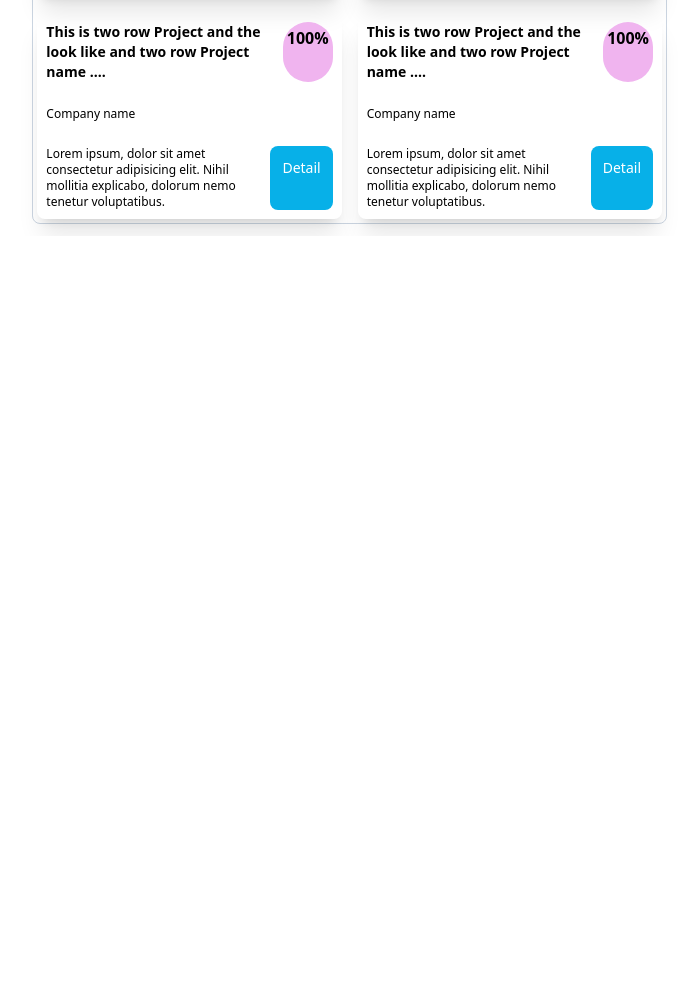
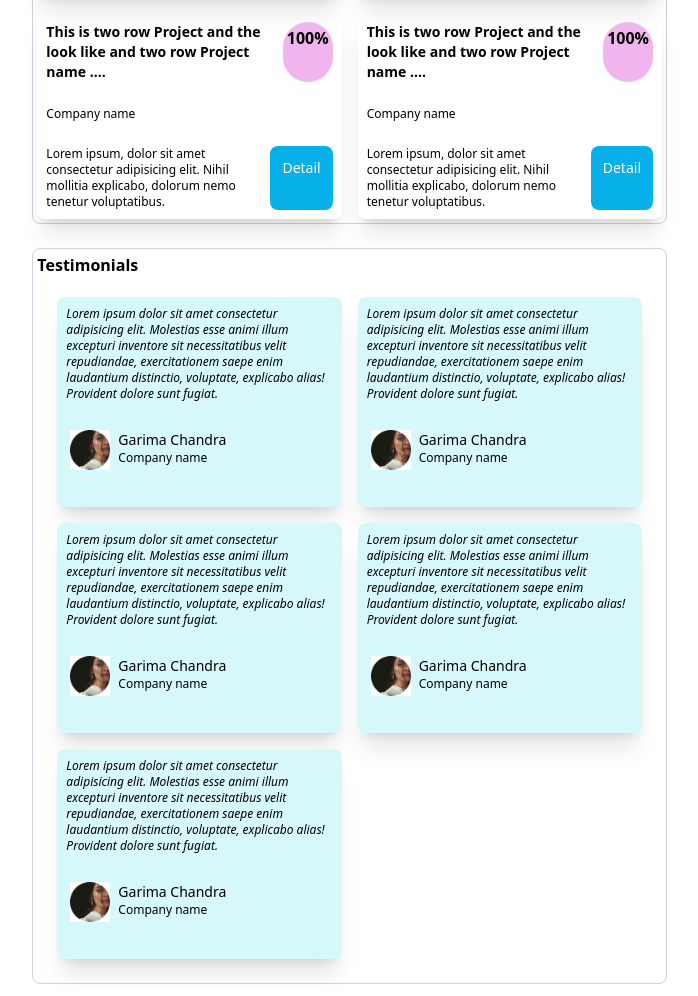
Before and after one commit to elyor-doniyorov/profile-page-tailwindcss-, a website: page index.html in a window 1280 px wide. Shown: the part 1208-2204 px from the top of the page, without its empty margins (449-1147 px from the left). Before the commit the page ends 1444 px from the top, so only its background shows below. Drawn offline with Linux system fonts and the light colour scheme.

Commit message:
Create Testimonials section

```diff
--- a/index.html
+++ b/index.html
@@ -248,5 +248,76 @@
     </div>
   </div>
   </section>
+
+
+  <section class="relative container flex mx-auto p-3 justify-between">
+    <div class="w-1/6"></div>
+    <div class="w-4/6 border border-slate-300 rounded-lg p-1">
+      <p class="font-semibold">Testimonials</p>
+      <div class="grid grid-rows-3 grid-flow-col gap-4 p-5">
+        <div class="flex-col bg-veryLightCyan border border-transparent rounded-lg shadow-xl p-2">
+          <p class="text-xs italic">Lorem ipsum dolor sit amet consectetur adipisicing elit. Molestias esse animi illum excepturi inventore sit necessitatibus velit repudiandae, exercitationem saepe enim laudantium distinctio, voluptate, explicabo alias! Provident dolore sunt fugiat.</p>
+          <br>
+          <div class="flex">
+            <img src="img/girl.jpg" alt="girl" class="w-10 m-1">
+            <div class="flex-col m-1">
+              <p class="text-sm">Garima Chandra</p>
+              <p class="text-xs">Company name</p>
+            </div>
+          </div>
+          <br>
+        </div>
+        <div class="flex-col bg-veryLightCyan border border-transparent rounded-lg shadow-xl p-2">
+          <p class="text-xs italic">Lorem ipsum dolor sit amet consectetur adipisicing elit. Molestias esse animi illum excepturi inventore sit necessitatibus velit repudiandae, exercitationem saepe enim laudantium distinctio, voluptate, explicabo alias! Provident dolore sunt fugiat.</p>
+          <br>
+          <div class="flex">
+            <img src="img/girl.jpg" alt="girl" class="w-10 m-1">
+            <div class="flex-col m-1">
+              <p class="text-sm">Garima Chandra</p>
+              <p class="text-xs">Company name</p>
+            </div>
+          </div>
+          <br>
+        </div>
+        <div class="flex-col bg-veryLightCyan border border-transparent rounded-lg shadow-xl p-2">
+          <p class="text-xs italic">Lorem ipsum dolor sit amet consectetur adipisicing elit. Molestias esse animi illum excepturi inventore sit necessitatibus velit repudiandae, exercitationem saepe enim laudantium distinctio, voluptate, explicabo alias! Provident dolore sunt fugiat.</p>
+          <br>
+          <div class="flex">
+            <img src="img/girl.jpg" alt="girl" class="w-10 m-1">
+            <div class="flex-col m-1">
+              <p class="text-sm">Garima Chandra</p>
+              <p class="text-xs">Company name</p>
+            </div>
+          </div>
+          <br>
+        </div>
+        <div class="flex-col bg-veryLightCyan border border-transparent rounded-lg shadow-xl p-2">
+          <p class="text-xs italic">Lorem ipsum dolor sit amet consectetur adipisicing elit. Molestias esse animi illum excepturi inventore sit necessitatibus velit repudiandae, exercitationem saepe enim laudantium distinctio, voluptate, explicabo alias! Provident dolore sunt fugiat.</p>
+          <br>
+          <div class="flex">
+            <img src="img/girl.jpg" alt="girl" class="w-10 m-1">
+            <div class="flex-col m-1">
+              <p class="text-sm">Garima Chandra</p>
+              <p class="text-xs">Company name</p>
+            </div>
+          </div>
+          <br>
+        </div>
+        <div class="flex-col bg-veryLightCyan border border-transparent rounded-lg shadow-xl p-2">
+          <p class="text-xs italic">Lorem ipsum dolor sit amet consectetur adipisicing elit. Molestias esse animi illum excepturi inventore sit necessitatibus velit repudiandae, exercitationem saepe enim laudantium distinctio, voluptate, explicabo alias! Provident dolore sunt fugiat.</p>
+          <br>
+          <div class="flex">
+            <img src="img/girl.jpg" alt="girl" class="w-10 m-1">
+            <div class="flex-col m-1">
+              <p class="text-sm">Garima Chandra</p>
+              <p class="text-xs">Company name</p>
+            </div>
+          </div>
+          <br>
+        </div>
+      </div>
+    </div>
+
+  </section>
 </body>
 </html>
--- a/tailwind.config.js
+++ b/tailwind.config.js
@@ -25,7 +25,8 @@ module.exports = {
         lightGray: '#d7d9d9',
         gray: '#b0b0b0',
         blueBlue: '#081b59',
-        logoColor: '#393a3b'
+        logoColor: '#393a3b',
+        veryLightCyan: '#d7f8fa'
       }
     },
   },
```
Also changed, not shown: css/main.css.
